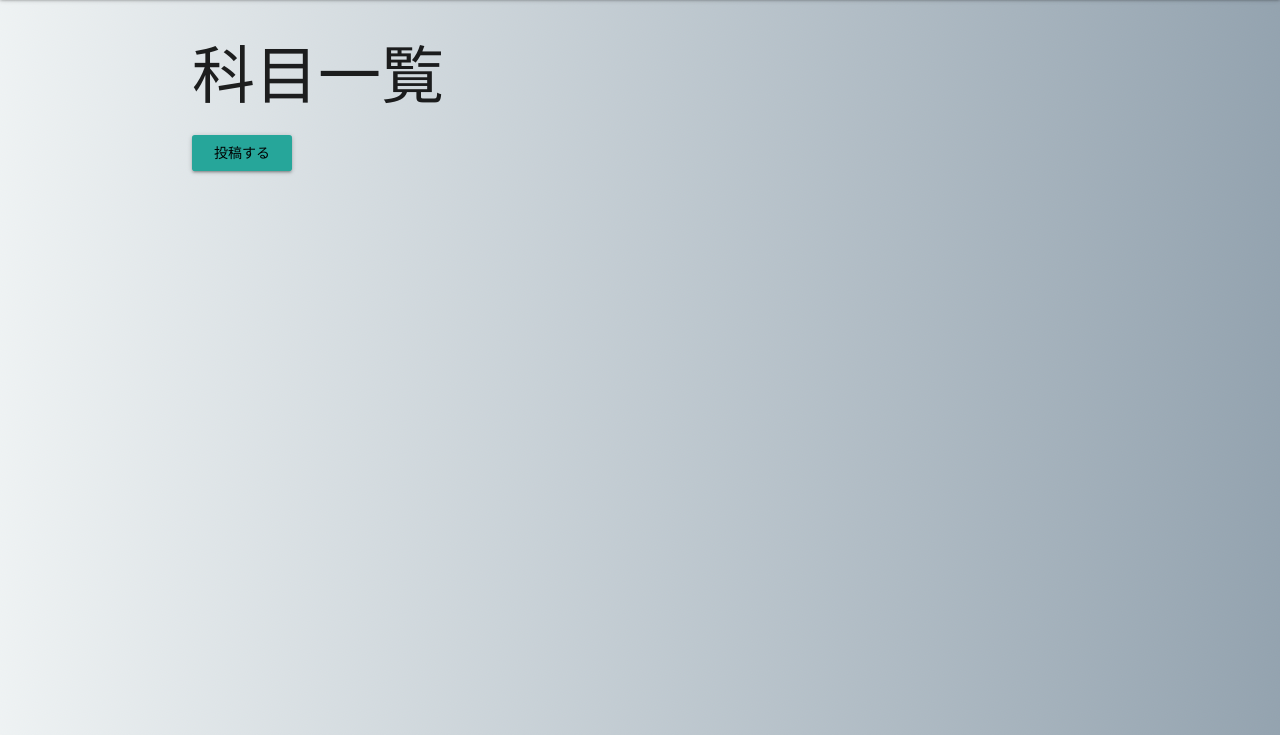
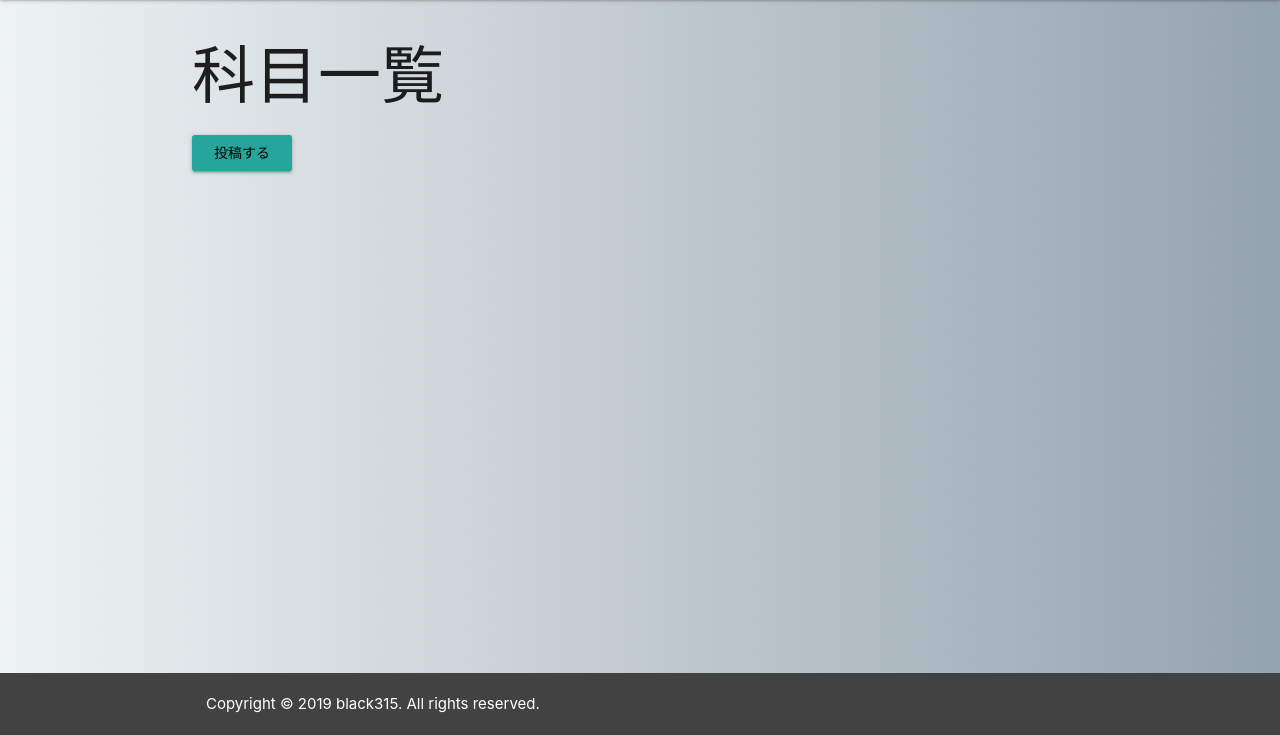
Before and after one commit to black315/uoa_eval, a Rails app: page / in a window 1280 px wide. Shown: the part 65-800 px from the top of the page. Run offline with Rails 7, Linux system fonts and the light colour scheme; data that the repository does not hold is empty; style sheets or scripts are compiled from the project's sources; some libraries are stand-ins or nearby versions.

Commit message:
fix layout

```diff
--- a/app/assets/stylesheets/application.scss
+++ b/app/assets/stylesheets/application.scss
@@ -21,6 +21,19 @@
 
 body {
   background-image: image-url("Portrait.jpg");
+  display: flex;
+  flex-flow: column;
+  min-height: 100vh;
+}
+
+.main {
+  flex: 1;
+  padding-bottom: 20px;
+}
+
+.page-footer {
+  background-color: #424242;
+  padding: 20px;
 }
 
 .inline {
--- a/app/views/layouts/application.html.erb
+++ b/app/views/layouts/application.html.erb
@@ -32,12 +32,18 @@
       </nav>
     </div>
 
-    <div class="container">
+    <div class="container main">
       <%= yield %>
     </div>
 
     <div class="fixed-action-btn">
       <p id="pageTop" class="right btn-floating btn-large"><i class="material-icons">arrow_upward</i></p>
     </div>
+
+    <footer class="page-footer">
+      <div class="container">
+        Copyright © 2019 black315. All rights reserved.
+      </div>
+    </footer>
   </body>
 </html>
--- a/app/views/subjects/show.html.erb
+++ b/app/views/subjects/show.html.erb
@@ -48,4 +48,3 @@
   <% end %>
   </div>
 </div>
-<%= link_to "科目一覧に戻る", subjects_index_path, data: {"turbolinks" => false} %>
```
